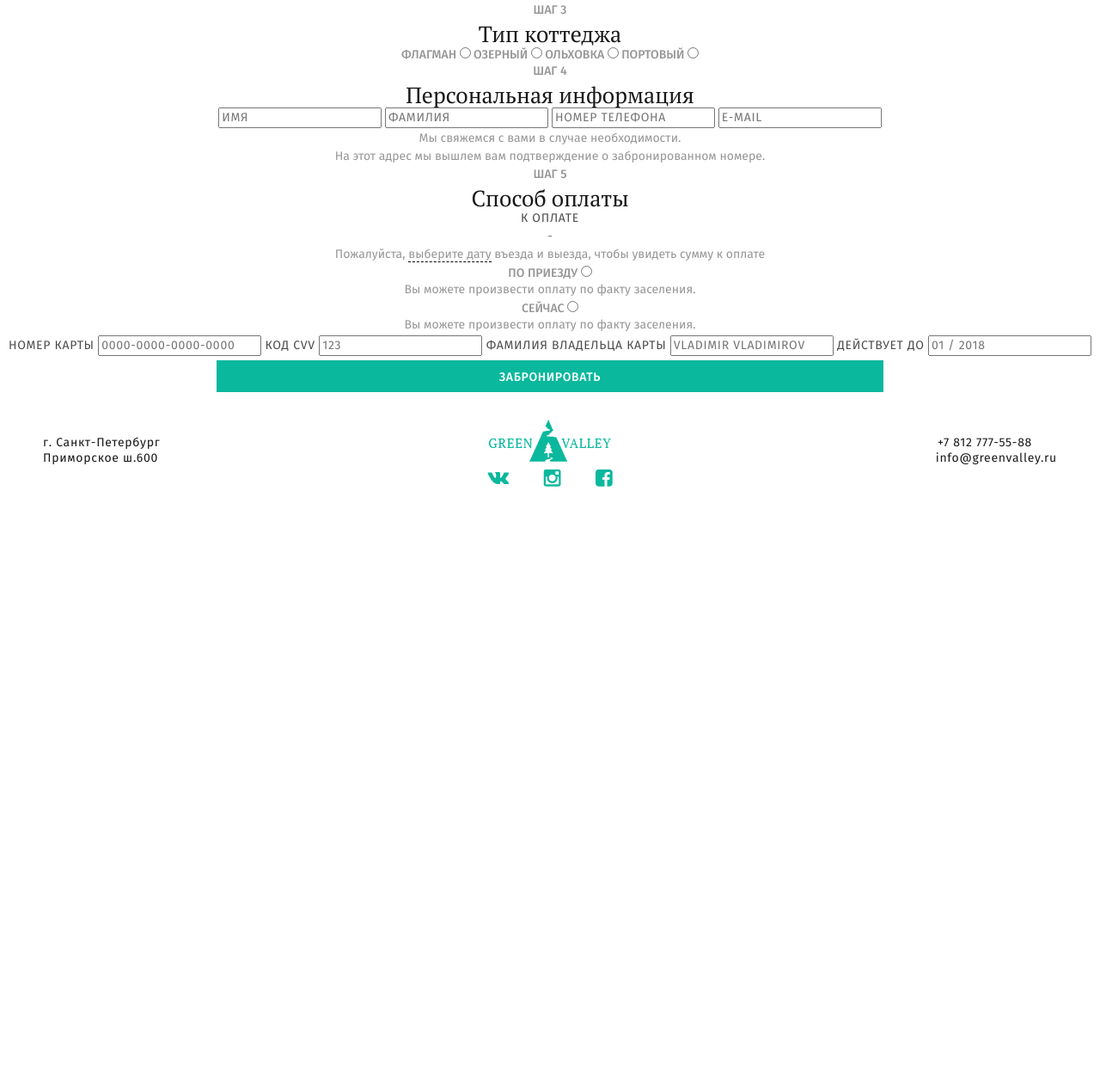
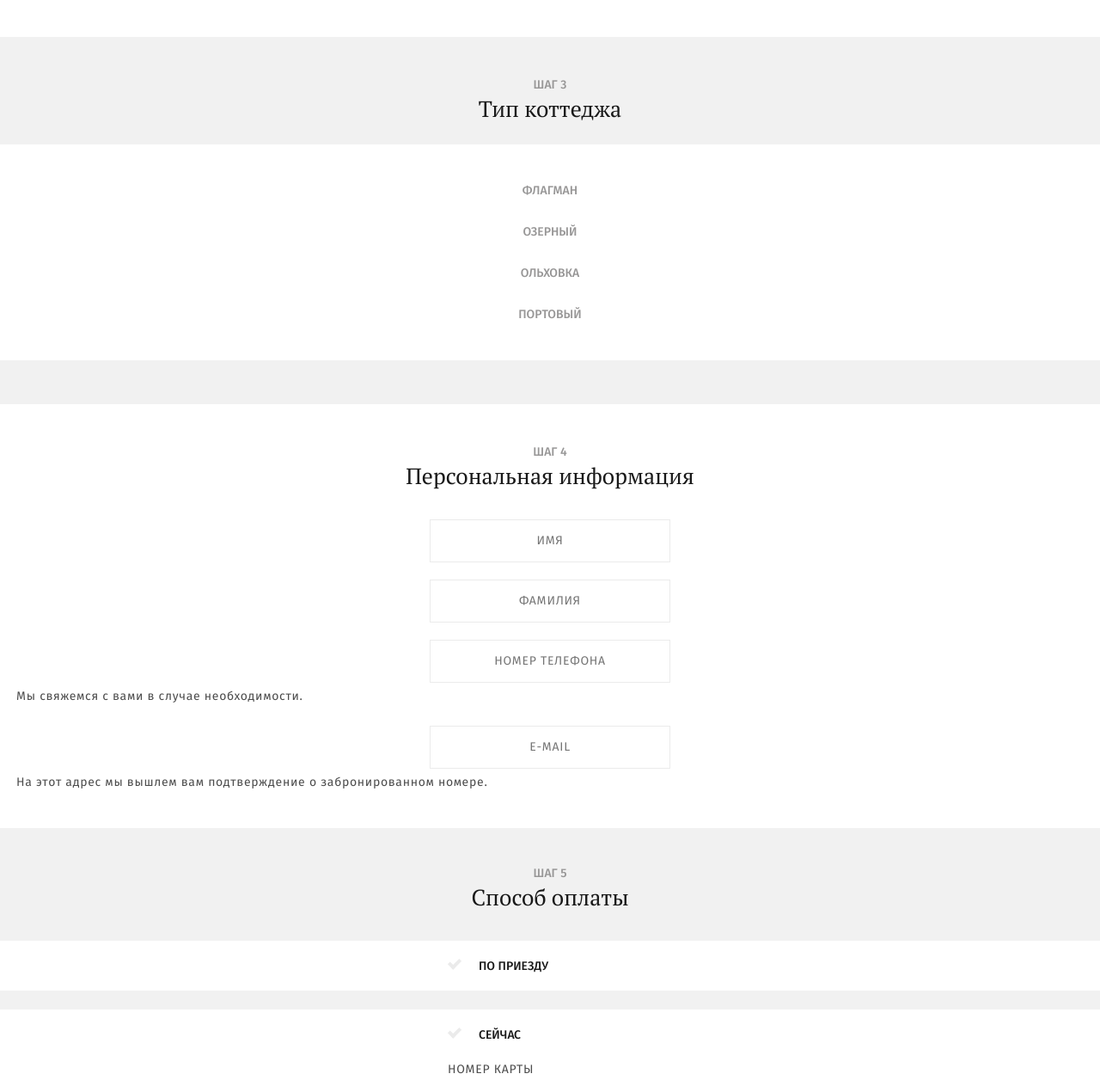
Before and after one commit to g1un/epixx, a website: page form.html in a window 1280 px wide. Shown: the part 944-2200 px from the top of the page at 86% size. Before the commit the page ends 1534 px from the top, so only its background shows below. Drawn offline with Linux system fonts and the light colour scheme; a web font is replaced by a local one.

Commit message:
fonts were downloaded. form.html 320 is almost ready

```diff
--- a/form.html
+++ b/form.html
@@ -74,18 +74,14 @@
         <h3 class='booking-step-title'>Шаг 3</h3>
         <h1 class='inner-title'>Тип коттеджа</h1>
         <div class='booking-place-type__wrapper'>
-          <label class="booking-step-title" for='booking-place-type__01'>Флагман
           <input id='booking-place-type__01' type='radio' name='booking-place-type'>
-          </label>
-          <label class="booking-step-title" for='booking-place-type__02'>Озерный
+          <label class="booking-step-title" for='booking-place-type__01'>Флагман</label><br>
           <input id='booking-place-type__02' type='radio' name='booking-place-type'>
-          </label>
-          <label class="booking-step-title" for='booking-place-type__03'>Ольховка
+          <label class="booking-step-title" for='booking-place-type__02'>Озерный</label><br>
           <input id='booking-place-type__03' type='radio' name='booking-place-type'>
-          </label>
-          <label class="booking-step-title" for='booking-place-type__04'>Портовый
+          <label class="booking-step-title" for='booking-place-type__03'>Ольховка</label><br>
           <input id='booking-place-type__04' type='radio' name='booking-place-type'>
-          </label>
+          <label class="booking-step-title" for='booking-place-type__04'>Портовый</label><br>
         </div>
         <div class='booking-place-type__features'>
           <div></div>
@@ -101,11 +97,15 @@
         <h1 class='inner-title'>Персональная информация</h1>
         <div class='booking-personal__wrapper'>
           <input class="booking-step-title booking-step-title--light" id='booking-personal__name' type='text' name='booking-personal__name' placeholder='Имя'>
+          <label for="booking-personal__name"></label><br>
           <input class="booking-step-title booking-step-title--light" id='booking-personal__surname' type='text' name='booking-personal__surname' placeholder='Фамилия'>
+          <label for="booking-personal__surname"></label><br>
           <input class="booking-step-title booking-step-title--light" id='booking-personal__tel' type='text' name='booking-personal__tel' placeholder='Номер телефона'>
+          <label for="booking-personal__tel"></label><br>
+          <p class='booking-personal__note booking-step-title booking-step-title--text'>Мы свяжемся с вами в случае необходимости.</p>
           <input class="booking-step-title booking-step-title--light" id='booking-personal__mail' type='text' name='booking-personal__mail' placeholder='e-mail'>
-          <div class='booking-personal__note01 booking-step-title booking-step-title--text'>Мы свяжемся с вами в случае необходимости.</div>
-          <div class='booking-personal__note02 booking-step-title booking-step-title--text'>На этот адрес мы вышлем вам подтверждение о забронированном номере.</div>
+          <label for="booking-personal__mail"></label><br>
+          <p class='booking-personal__note booking-step-title booking-step-title--text'>На этот адрес мы вышлем вам подтверждение о забронированном номере.</p>
         </div>
       </section>
 
@@ -113,6 +113,8 @@
         <h3 class='booking-step-title'>Шаг 5</h3>
         <h1 class='inner-title'>Способ оплаты</h1>
         <div class='booking-payment__wrapper'>
+
+          <div class="booking-payment__to-pay">
             <div class='booking-payment__sum booking-step-title booking-step-title--light'>
               К оплате
             </div>
@@ -120,35 +122,39 @@
             <p class="booking-step-title booking-step-title--text">
               Пожалуйста, <span>выберите дату</span> въезда и выезда, чтобы увидеть сумму к оплате
             </p>
-          <div class='booking-payment__wrapper'>
-            <label class='booking-step-title' for='booking-payment__type01'>По приезду
+          </div>
+
+          <div class='booking-payment__pay-after'>
             <input id='booking-payment__type01' type='radio' name='booking-payment__type'>
-            </label>
-            <p class="booking-step-title booking-step-title--text">
+            <label class='booking-payment__type booking-step-title' for='booking-payment__type01'>По приезду</label>
+            <p class="booking-payment__pay-after-text booking-step-title booking-step-title--text">
               Вы можете произвести оплату по факту заселения.
             </p>
           </div>
-          <div class='booking-payment__wrapper'>
-            <label class='booking-step-title' for='booking-payment__type02'>Сейчас
+
+          <div class='booking-payment__pay-before'>
             <input id='booking-payment__type02' type='radio' name='booking-payment__type'>
-            </label>
-            <p class="booking-step-title booking-step-title--text">
-              Вы можете произвести оплату по факту заселения.
+            <label class='booking-payment__type booking-step-title' for='booking-payment__type02'>Сейчас</label><br>
+            <p class="booking-payment__pay-before-text booking-step-title booking-step-title--text">
+              Прямо сейчас вы можете произвести оплату с помощью банковской карты.
             </p>
-            <label class='booking-step-title booking-step-title--light' for='booking-payment__card-number'>Номер карты
+
+            <label class='booking-payment__data booking-step-title booking-step-title--light' for='booking-payment__card-number'>Номер карты</label>
             <input class="booking-step-title booking-step-title--light" id='booking-payment__card-number' type='text' name='booking-payment__card-number' placeholder="0000-0000-0000-0000">
-            </label>
-            <label class='booking-step-title booking-step-title--light' for='booking-payment__code-CVV'>Код CVV
+
+            <label class='booking-payment__data booking-step-title booking-step-title--light' for='booking-payment__code-CVV'>Код CVV</label>
             <input class="booking-step-title booking-step-title--light" id='booking-payment__code-CVV' type='text' name='booking-payment__code-CVV' placeholder="123">
-            </label>
-            <label class='booking-step-title booking-step-title--light' for='booking-payment__card-surname'>Фамилия владельца карты
+
+            <label class='booking-payment__data booking-step-title booking-step-title--light' for='booking-payment__card-surname'>Фамилия владельца карты</label>
             <input class="booking-step-title booking-step-title--light" id='booking-payment__card-surname' type='text' name='booking-payment__card-surname' placeholder="Vladimir Vladimirov">
-            </label>
-            <label class='booking-step-title booking-step-title--light' for='booking-payment__card-expired'>Действует до
+
+            <label class='booking-payment__data booking-step-title booking-step-title--light' for='booking-payment__card-expired'>Действует до</label>
             <input class="booking-step-title booking-step-title--light" id='booking-payment__card-expired' type='text' name='booking-payment__card-expired' placeholder="01 / 2018">
-            </label>
+
           </div>
+
           <input class="btn btn--submit" id='booking-payment__submit' type='submit' name='booking-payment__submit' value='Забронировать'>
+
         </div>
       </section>
     </form>
--- a/scss/components/booking-date.scss
+++ b/scss/components/booking-date.scss
@@ -15,8 +15,6 @@
   &__begin,
   &__end{
     font-size: 0;
-    text-align: left;
-    margin-left: 71px;
     margin-bottom: 36px;
   }
 
--- a/scss/components/booking-info.scss
+++ b/scss/components/booking-info.scss
@@ -13,5 +13,17 @@
 
   &__text{
     padding: 0 45px;
+    font-family: $firasansreg;
+    font-size: $small-font-size;
+    line-height: $small-font-size + 4px;
+    font-weight: $fw400;
+    color: $dark;
+    text-transform: none;
+    text-decoration: none;
+
+    b{
+      font-weight: $fw500;
+      color: $dark-orange;
+    }
   }
 }
--- /dev/null
+++ b/scss/components/booking-payment.scss
@@ -0,0 +1,87 @@
+//booking-payment
+.booking-payment{
+  background: #f1f1f1;
+  padding-top: 44px;
+  padding-bottom: 14px;
+
+  .inner-title{
+    margin-bottom: 36px;
+  }
+
+  label[for='booking-payment__type01'],
+  label[for='booking-payment__type02']{
+    color: $dark;
+    position: relative;
+
+    &:before{
+      content: '';
+      position: absolute;
+      top: 0;
+      left: -35px;
+      width: 14px;
+      height: 9px;
+      border-left: 4px solid $lightergray;
+      border-bottom: 4px solid $lightergray;
+      transform: rotate(-45deg);
+    }
+  }
+
+  input[name='booking-payment__type']{
+    display: none;
+
+    &:checked + label{
+      &:before{
+        border-color: $green;
+      }
+    }
+  }
+
+  &__to-pay{
+    display: none;
+  }
+
+  &__pay-after{
+    padding: 20px 0 18px;
+    margin-bottom: 22px;
+
+    label{
+      display: inline-block;
+      text-align: left;
+      min-width: 166px;
+      margin-bottom: 0;
+    }
+
+    &-text{
+      display: none;
+    }
+
+    background: #fff;
+  }
+
+  &__pay-before{
+    padding-top: 20px;
+    background: #fff;
+
+    &-text{
+      display: none;
+    }
+
+    input:not([name='booking-payment__type']){
+      display: block;
+    }
+  }
+
+  &__type{
+    display: inline-block;
+    text-align: left;
+    min-width: 166px;
+  }
+
+  &__data{
+    display: inline-block;
+    margin-top: 19px;
+    margin-bottom: 20px;
+    min-width: 238px;
+    text-align: left;
+  }
+}
--- /dev/null
+++ b/scss/components/booking-personal.scss
@@ -0,0 +1,54 @@
+//booking-personal
+.booking-personal{
+  padding-top: 47px;
+  padding-bottom: 19px;
+
+  .inner-title{
+    margin-bottom: 36px;
+  }
+
+  input{
+    padding: 0;
+    margin: 0;
+    outline: none;
+    border: none;
+    box-shadow: none;
+    border: 1px solid $lightergray;
+    width: 280px;
+    height: 50px;
+    text-align: center;
+    margin-bottom: 20px;
+
+    &:nth-of-type(3),
+    &:nth-of-type(4)
+    {
+      margin-bottom: 7px;
+    }
+
+    &::-moz-placeholder{
+      color: $lightgray;
+    }
+
+    &:valid + label{
+      &:before{
+        content: '';
+        position: absolute;
+        top: 0;
+        left: -25px;
+        width: 14px;
+        height: 9px;
+        border-left: 4px solid $green;
+        border-bottom: 4px solid $green;
+        transform: rotate(-45deg);
+      }
+    }
+  }
+
+  &__note{
+    color: $darkgray;
+    padding: 0 19px;
+    text-align: left;
+    letter-spacing: 0.05em;
+    margin-bottom: 25px;
+  }
+}
--- /dev/null
+++ b/scss/components/booking-place-type.scss
@@ -0,0 +1,43 @@
+//booking-place-type
+.booking-place-type{
+  background: #f1f1f1;
+  padding-top: 47px;
+  padding-bottom: 51px;
+
+  .inner-title{
+    margin-bottom: 27px;
+  }
+
+  &__wrapper{
+    background: #fff;
+    padding-top: 44px;
+    padding-bottom: 15px;
+  }
+
+  input{
+    display: none;
+
+    &:checked + label{
+      color: $dark;
+      position: relative;
+
+      &:before{
+        content: '';
+        position: absolute;
+        top: 0;
+        left: -25px;
+        width: 14px;
+        height: 9px;
+        border-left: 4px solid $green;
+        border-bottom: 4px solid $green;
+        transform: rotate(-45deg);
+      }
+    }
+  }
+
+  label{
+    display: inline-block;
+    margin-bottom: 29px;
+    min-width: 90px;
+  }
+}
--- a/scss/components/booking-place.scss
+++ b/scss/components/booking-place.scss
@@ -1,7 +1,7 @@
 //booking-place
 .booking-place{
   padding-top: 39px;
-  padding-bottom: 10px;
+  padding-bottom: 50px;
 
   input{
     display: none;
--- a/scss/components/fonts.scss
+++ b/scss/components/fonts.scss
@@ -1,20 +1,30 @@
 //Fonts
 @font-face {
   font-family: 'PT Serif Caption';
-  src: url(../../fonts/PTSerifCaption/ptSerifCaption.ttf);
+  src: url(../fonts/PT_Serif-Caption-Web-Regular.ttf);
+}
+
+@font-face {
+  font-family: 'PT Serif';
+  src: url(../fonts/PT_Serif-Web-Regular.ttf);
 }
 
 @font-face {
   font-family: 'Fira Sans Regular';
-  src: url(../../fonts/FiraSans/FiraSans-Regular.ttf);
+  src: url(../fonts/FiraSans-Regular.ttf);
 }
 
 @font-face {
   font-family: 'Fira Sans Medium';
-  src: url(../../fonts/FiraSans/FiraSans-Medium.ttf);
+  src: url(../fonts/FiraSans-Medium.ttf);
 }
 
 @font-face {
   font-family: 'PT Sans Caption Bold';
-  src: url(../../fonts/PTSansCaption/ptSansCaptionBold.ttf);
+  src: url(../fonts/PT_Sans-Caption-Web-Bold.ttf);
 }
+
+@font-face {
+  font-family: 'PT Sans Caption Reg';
+  src: url(../fonts/PT_Sans-Caption-Web-Regular.ttf);
+}
--- a/scss/components/myvariables.scss
+++ b/scss/components/myvariables.scss
@@ -14,8 +14,9 @@ $light: #fafafa;
 
 //font-families
 $ptserif: 'PT Serif Caption';
-$firasans: 'Fira Sans';
-$ptsans: 'PT Sans Caption';
+$firasansreg: 'Fira Sans Regular';
+$firasans: 'Fira Sans Medium';
+$ptsans: 'PT Sans Caption Bold';
 $ptserifreg: 'PT Serif';
 
 //font-sizes
--- a/scss/components/texts.scss
+++ b/scss/components/texts.scss
@@ -115,8 +115,7 @@
   letter-spacing: 0.05em;
 }
 
-.offers__item p,
-.booking-info__text{
+.offers__item p{
   font-family: $firasans;
   font-size: $small-font-size;
   line-height: $small-font-size + 4px;
--- a/scss/components/titles.scss
+++ b/scss/components/titles.scss
@@ -95,6 +95,7 @@
   }
 
   &--light{
+    font-family: $firasansreg;
     font-weight: $fw400;
     color: #4c4c4c;
     letter-spacing: .05em;
@@ -105,6 +106,7 @@
   }
 
   &--text{
+    font-family: $firasansreg;
     text-transform: none;
     font-weight: $fw400;
 
--- a/scss/style.scss
+++ b/scss/style.scss
@@ -50,10 +50,11 @@
 @import "bootstrap/assets/stylesheets/bootstrap/responsive-utilities";
 
 //My styles
-@import url(https://fonts.googleapis.com/css?family=Fira+Sans:400,500&subset=latin,cyrillic);
-@import url(https://fonts.googleapis.com/css?family=PT+Serif+Caption&subset=latin,cyrillic);
-@import url(https://fonts.googleapis.com/css?family=PT+Serif&subset=latin,cyrillic);
-@import url(https://fonts.googleapis.com/css?family=PT+Sans+Caption:400,700&subset=latin,cyrillic);
+//@import url(https://fonts.googleapis.com/css?family=Fira+Sans:400,500&subset=latin,cyrillic);
+//@import url(https://fonts.googleapis.com/css?family=PT+Serif+Caption&subset=latin,cyrillic);
+//@import url(https://fonts.googleapis.com/css?family=PT+Serif&subset=latin,cyrillic);
+//@import url(https://fonts.googleapis.com/css?family=PT+Sans+Caption:400,700&subset=latin,cyrillic);
+@import "components/fonts";
 @import "components/myreset";
 @import "components/myvariables";
 @import "components/btn";
@@ -87,6 +88,9 @@
 @import "components/booking-form";
 @import "components/booking-date";
 @import "components/booking-place";
+@import "components/booking-place-type";
+@import "components/booking-personal";
+@import "components/booking-payment";
 
 //carousel
 @import "carousel/owl.theme";
```
Also changed, not shown: fonts/FiraSans-Medium.ttf (added), fonts/FiraSans-Regular.ttf (added), fonts/PT_Sans-Caption-Web-Bold.ttf (added), fonts/PT_Sans-Caption-Web-Regular.ttf (added), fonts/PT_Serif-Caption-Web-Regular.ttf (added), fonts/PT_Serif-Web-Regular.ttf (added), scss/style.css, 1 other file. Lines whose indentation alone changed are shown as unchanged.
